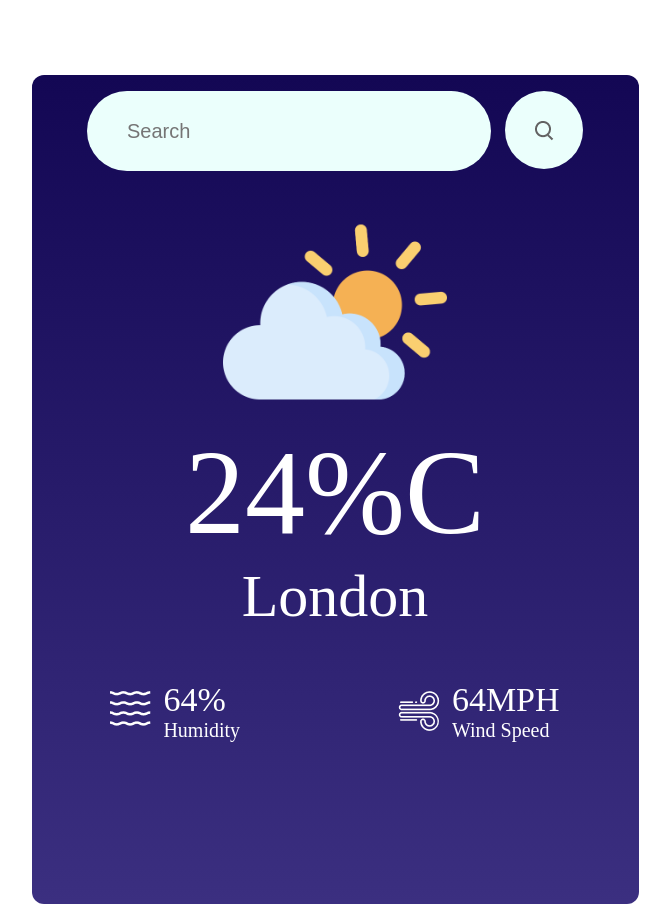
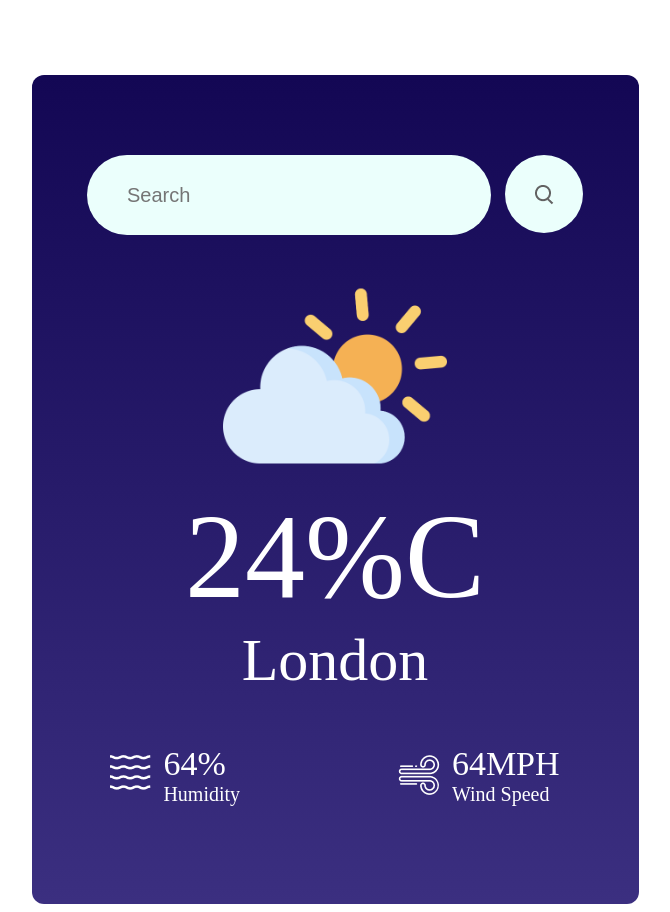
Before and after one commit to AlteredArt/Weather-App, a React (Create React App) app in the folder weather-app/: page / in a window 1280 px wide. Shown: the whole page, without its empty margins (305-975 px from the left). Built offline with nearby package versions, Linux system fonts and the light colour scheme.

Commit message:
change style

```diff
--- a/weather-app/src/components/WeatherApp/WeatherApp.css
+++ b/weather-app/src/components/WeatherApp/WeatherApp.css
@@ -12,7 +12,7 @@
     display: flex;
     justify-content: center;
     gap: 14px;
-    padding-top:16px;
+    padding-top:80px;
 }
 
 input {
```
Also changed, not shown: weather-app/src/components/WeatherApp/WeatherApp.jsx (+1 -17 lines).
